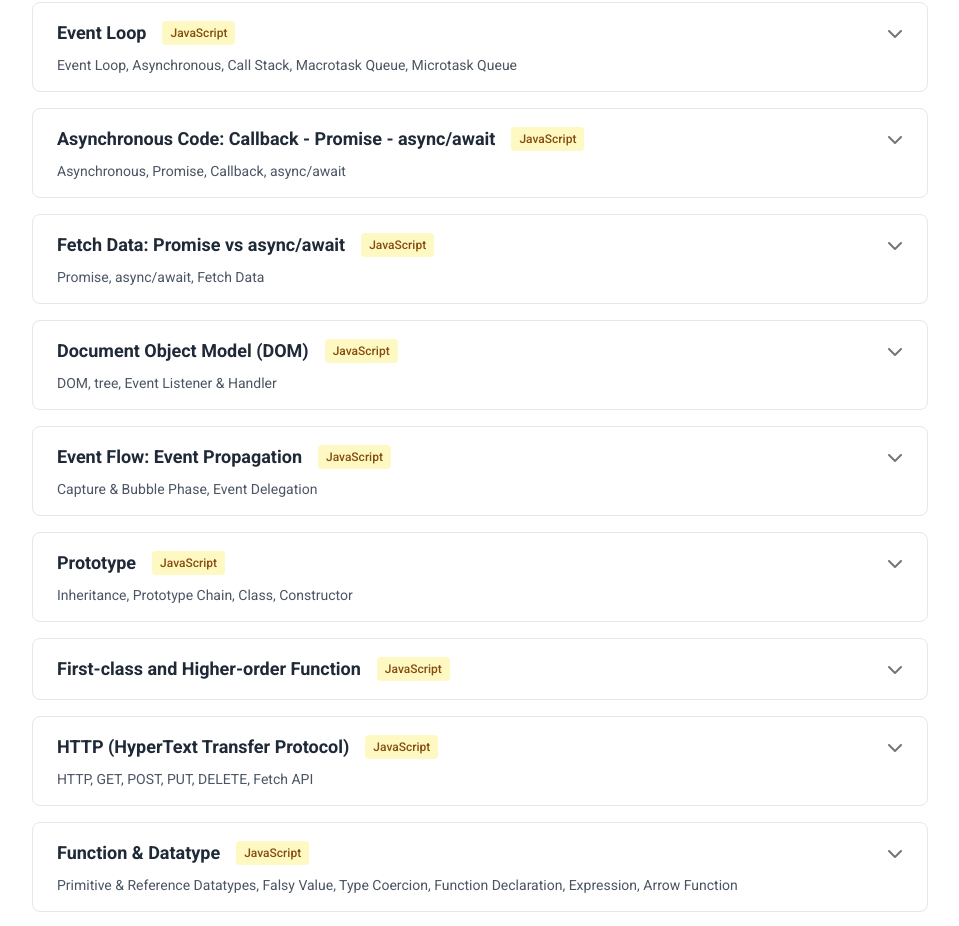
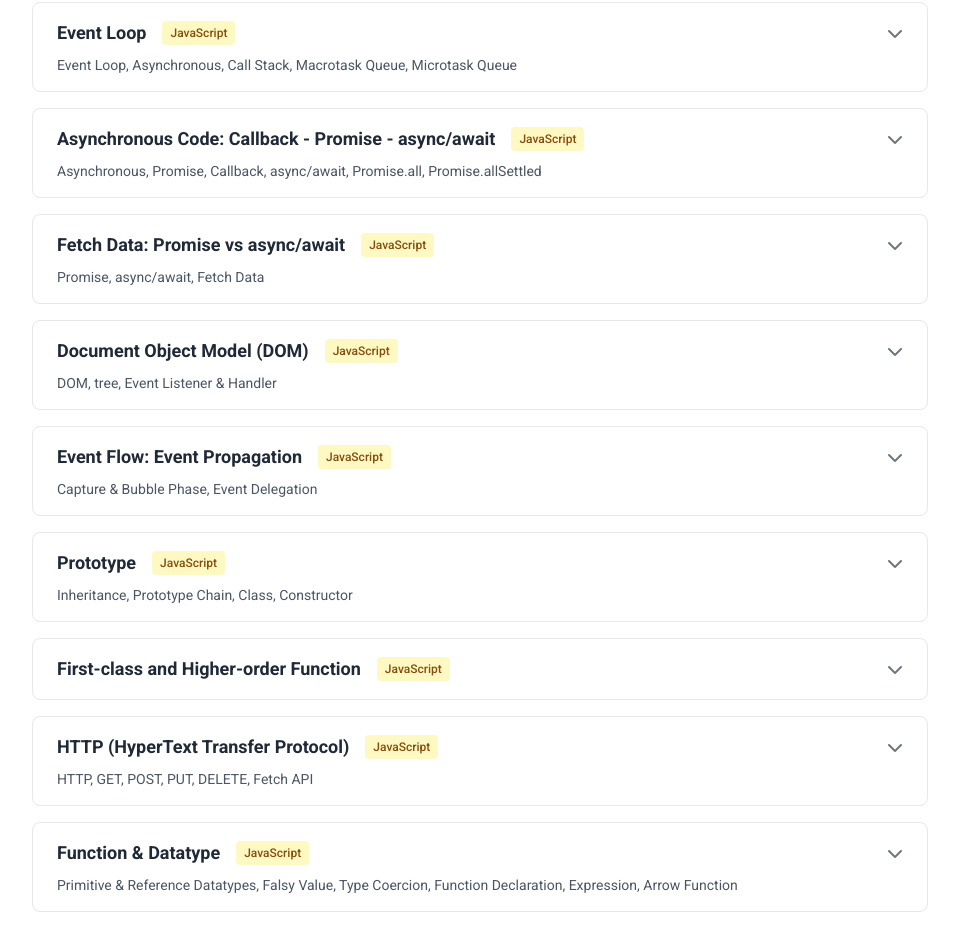
Before and after one commit to WoodyLinwc/Portfolio-Next.js, a Next.js app in the folder portfolio/: page /learning/react in a window 1280 px wide. Shown: the part 1290-2216 px from the top of the page, without its empty margins (160-1119 px from the left). Built offline with nearby package versions, Linux system fonts and the light colour scheme.

Commit message:
Update index.ts

```diff
--- a/portfolio/src/data/basics/javascript/index.ts
+++ b/portfolio/src/data/basics/javascript/index.ts
@@ -89,7 +89,8 @@ export const javascriptBasics: BasicTopic[] = [
         id: "asynchronous",
         title: "Asynchronous Code: Callback - Promise - async/await",
         category: "JavaScript",
-        description: "Asynchronous, Promise, Callback, async/await",
+        description:
+            "Asynchronous, Promise, Callback, async/await, Promise.all, Promise.allSettled",
         content: asynchronous,
     },
 
```
